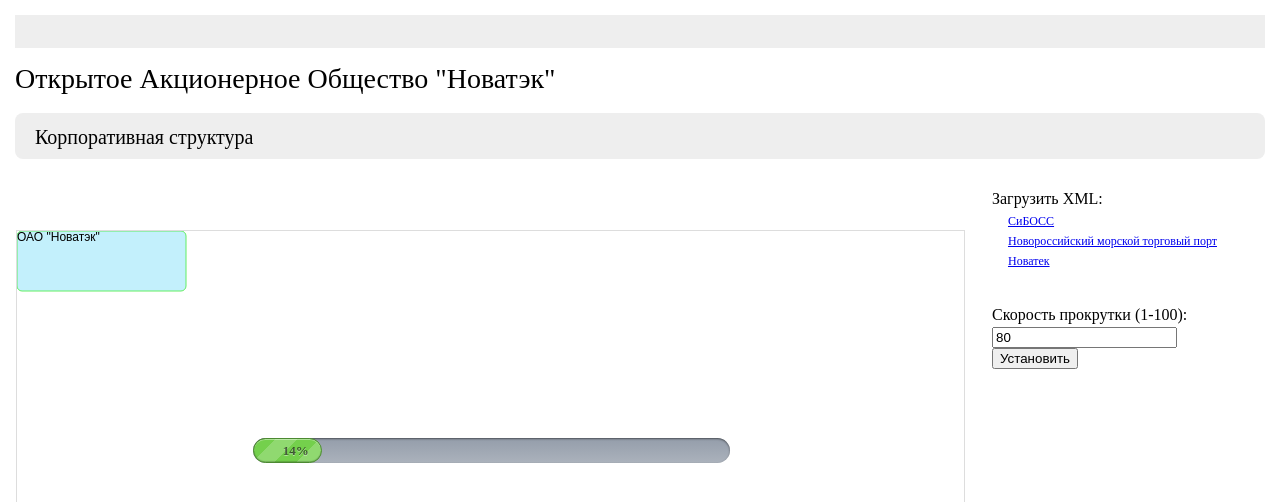
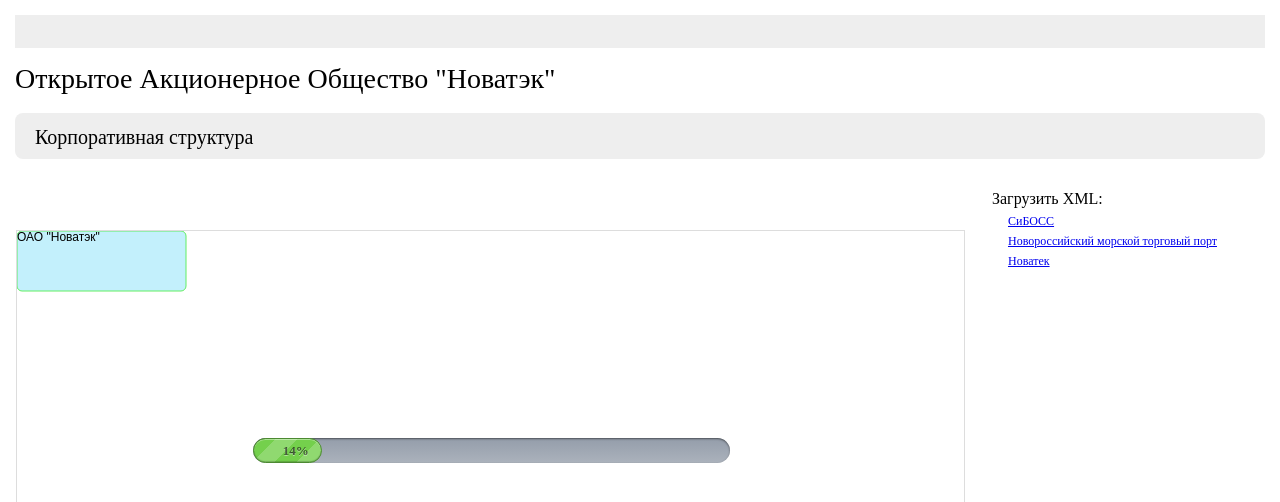
Before and after one commit to tapaheh/integrum.org_chart, a plain HTML site: page index.html in a window 1280 px wide. Shown: the top 502 px of the page. Drawn offline with Linux system fonts and the light colour scheme.

Commit message:
убрал лишние настройки с демо страницы

```diff
--- a/index.html
+++ b/index.html
@@ -123,14 +123,7 @@ g.Org.nolink .node:hover rect{fill: url(#nolinkHoverGrad);}
                                 </div>
                             </li>
 
-							 <li>
-                                <div class="item-header"  style="margin-top:2em">
-                                    Скорость прокрутки (1-100):
-                                </div>
-                                <div class="item-content">
-                                    <input type="text" maxlength="3" value="80" id="#speedVal"/> <input type="submit" value="Установить" id="#speedSet"/>
-                                </div>
-                            </li>
+
                         </ul>
                     </div>
                 </td>
```
